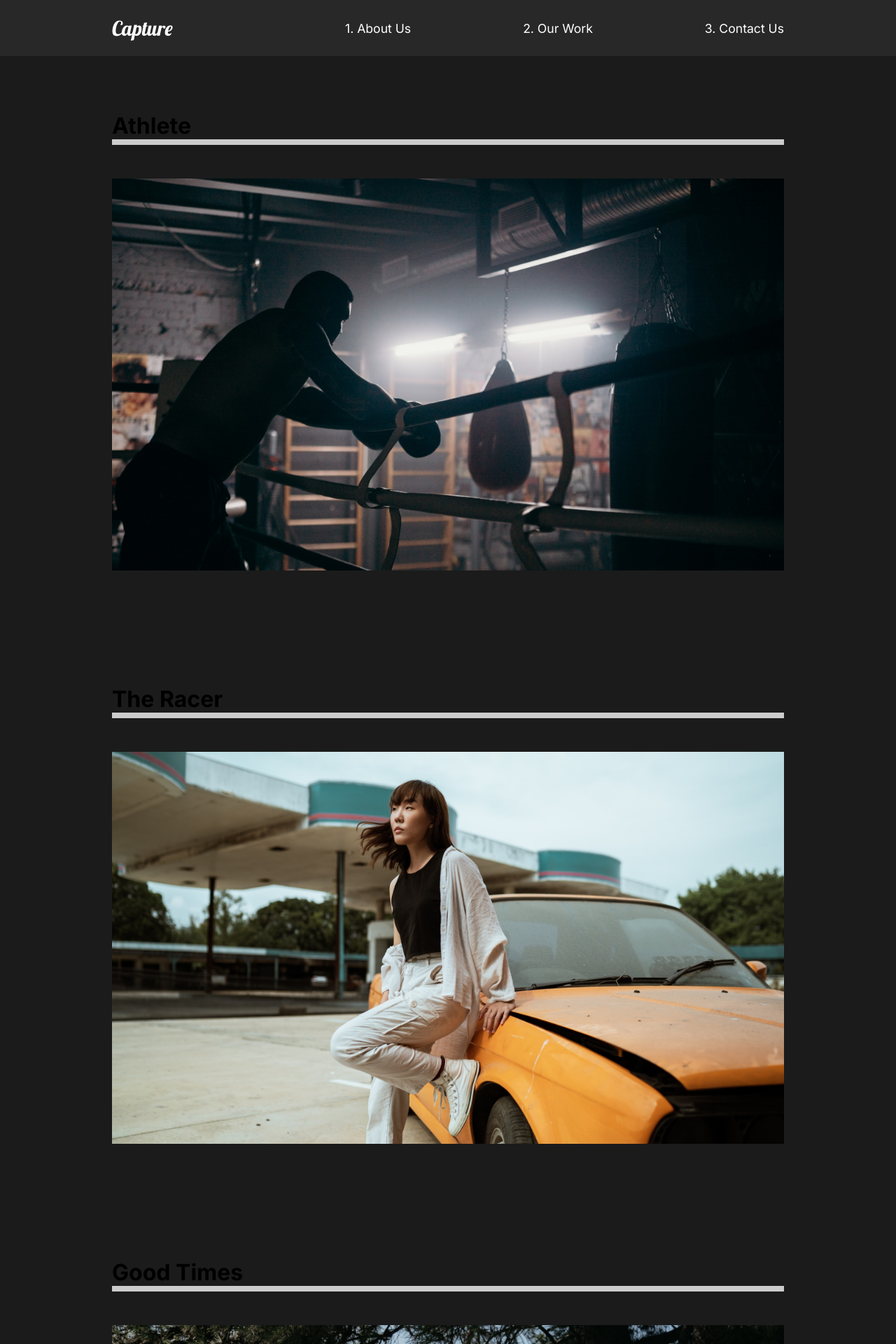
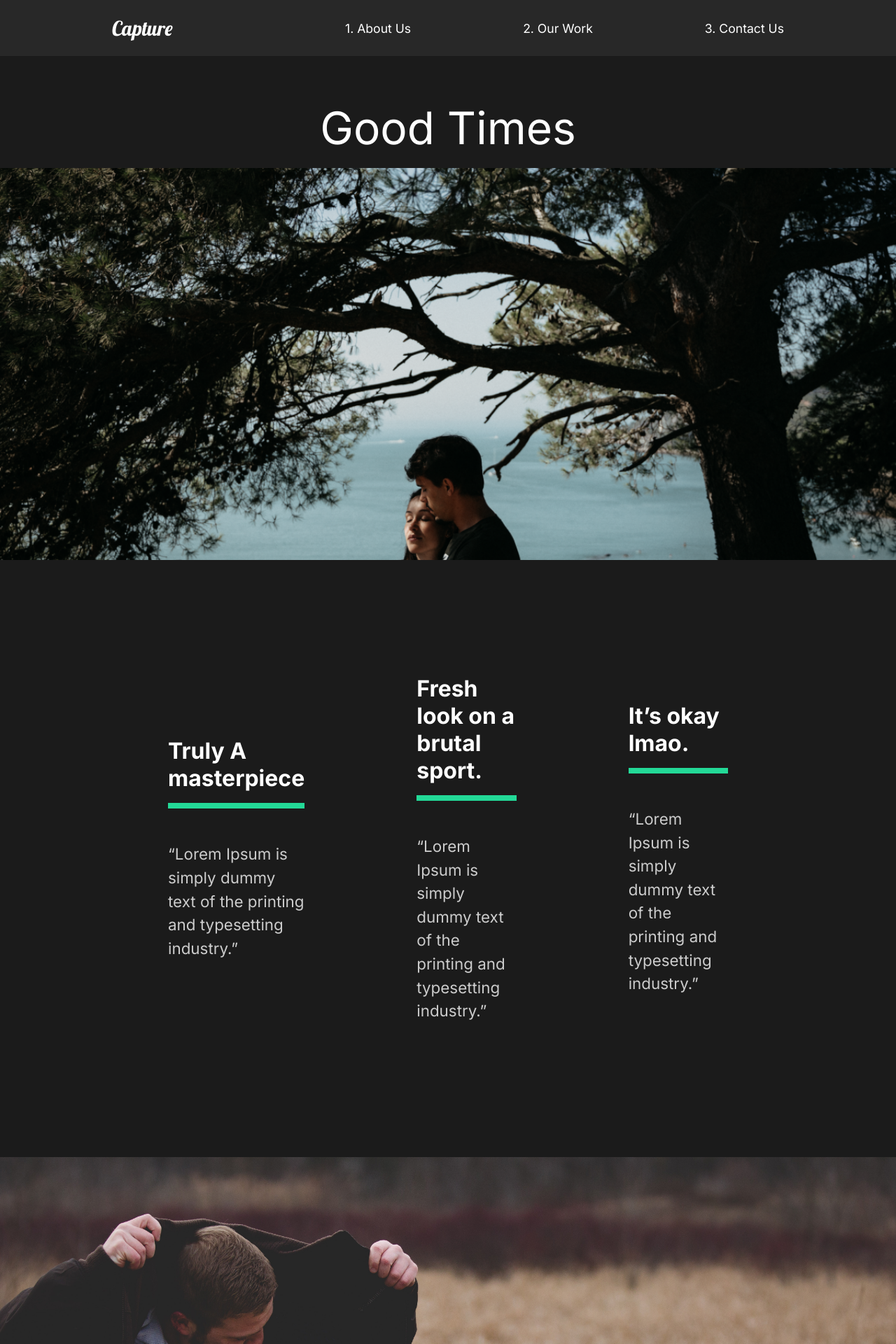
Before and after one commit to nishithgadhiya/react-capture, a React (Create React App) app: page /work/good-times in a window 1280 px wide. Shown: the top 1920 px of the page at 70% size. Built offline with nearby package versions, Linux system fonts and the light colour scheme.

Commit message:
added movie detail

```diff
--- a/src/App.js
+++ b/src/App.js
@@ -5,6 +5,7 @@
 import ABoutUs from "./pages/AboutUs";
 import Nav from "./compoents/Nav";
 import OurWork from "./pages/OurWork";
+import MovieDetail from "./pages/MovieDetail";
 import ContactUs from "./pages/ContactUs";
 //Router
 import { Switch, Route } from "react-router-dom";
@@ -18,8 +19,11 @@
         <Route path="/" exact>
           <ABoutUs />
         </Route>
-        <Route path="/work">
+        <Route path="/work" exact>
           <OurWork />
+        </Route>
+        <Route path="/work/:id">
+          <MovieDetail />
         </Route>
         <Route path="/contact">
           <ContactUs />
--- /dev/null
+++ b/src/movieState.js
@@ -0,0 +1,81 @@
+//Import Images
+import athlete from "./img/athlete-small.png";
+import goodtimes from "./img/goodtimes-small.png";
+import theracer from "./img/theracer-small.png";
+import athlete2 from "./img/athlete2.png";
+import goodtimes2 from "./img/good-times2.jpg";
+import theracer2 from "./img/the-racer2.jpg";
+
+export const MovieState = () => {
+  return [
+    {
+      title: "The Athlete",
+      mainImg: athlete,
+      secondaryImg: athlete2,
+      url: "/work/the-athlete",
+      awards: [
+        {
+          title: "Truly A masterpiece",
+          description:
+            "“Lorem Ipsum is simply dummy text of the printing and typesetting industry.”",
+        },
+        {
+          title: "Fresh look on a brutal sport.",
+          description:
+            "“Lorem Ipsum is simply dummy text of the printing and typesetting industry.”",
+        },
+        {
+          title: "It’s okay lmao.",
+          description:
+            "“Lorem Ipsum is simply dummy text of the printing and typesetting industry.”",
+        },
+      ],
+    },
+    {
+      title: "Good Times",
+      mainImg: goodtimes,
+      url: "/work/good-times",
+      secondaryImg: goodtimes2,
+      awards: [
+        {
+          title: "Truly A masterpiece",
+          description:
+            "“Lorem Ipsum is simply dummy text of the printing and typesetting industry.”",
+        },
+        {
+          title: "Fresh look on a brutal sport.",
+          description:
+            "“Lorem Ipsum is simply dummy text of the printing and typesetting industry.”",
+        },
+        {
+          title: "It’s okay lmao.",
+          description:
+            "“Lorem Ipsum is simply dummy text of the printing and typesetting industry.”",
+        },
+      ],
+    },
+    {
+      title: "The Racer",
+      mainImg: theracer,
+      url: "/work/the-racer",
+      secondaryImg: theracer2,
+      awards: [
+        {
+          title: "Truly A masterpiece",
+          description:
+            "“Lorem Ipsum is simply dummy text of the printing and typesetting industry.”",
+        },
+        {
+          title: "Fresh look on a brutal sport.",
+          description:
+            "“Lorem Ipsum is simply dummy text of the printing and typesetting industry.”",
+        },
+        {
+          title: "It’s okay lmao.",
+          description:
+            "“Lorem Ipsum is simply dummy text of the printing and typesetting industry.”",
+        },
+      ],
+    },
+  ];
+};
--- /dev/null
+++ b/src/pages/MovieDetail.js
@@ -0,0 +1,107 @@
+import React, { useState, useEffect } from "react";
+import styled from "styled-components";
+import { useHistory } from "react-router-dom";
+import { MovieState } from "../movieState";
+
+const MovieDetail = () => {
+  const history = useHistory();
+  const url = history.location.pathname;
+  const [movies, setMovies] = useState(MovieState);
+  const [movie, setMovie] = useState(null);
+  //Use Effect
+  useEffect(() => {
+    const currentMovie = movies.filter((stateMovie) => stateMovie.url === url);
+    setMovie(currentMovie[0]);
+  }, [movies, url]);
+  return (
+    <>
+      {movie && (
+        <Details>
+          <HeadLine>
+            <h2>{movie.title}</h2>
+            <img src={movie.mainImg} alt="mainImg" />
+          </HeadLine>
+          <Awards>
+            {movie.awards.map((award) => (
+              <Award
+                title={award.title}
+                description={award.description}
+                key={award.title}
+              />
+            ))}
+          </Awards>
+          <ImageDisplay>
+            <img src={movie.secondaryImg} alt="secondaryImg" />
+          </ImageDisplay>
+        </Details>
+      )}
+    </>
+  );
+};
+
+const Details = styled.div`
+  color: white;
+`;
+
+const HeadLine = styled.div`
+  min-height: 90vh;
+  padding-top: 20vh;
+  position: relative;
+  h2 {
+    position: absolute;
+    top: 10%;
+    left: 50%;
+    transform: translate(-50%, -10%);
+  }
+  img {
+    width: 100%;
+    height: 70vh;
+    object-fit: cover;
+  }
+`;
+
+const Awards = styled.div`
+  min-height: 80vh;
+  display: flex;
+  margin: 5rem 10rem;
+  align-items: center;
+  justify-content: space-around;
+`;
+
+const AwardStyle = styled.div`
+  padding: 5rem;
+  h3 {
+    font-size: 2rem;
+  }
+  .line {
+    width: 100%;
+    background: #23d997;
+    height: 0.5rem;
+    margin: 1rem 0rem;
+  }
+  p {
+    padding: 2rem 0rem;
+  }
+`;
+
+const ImageDisplay = styled.div`
+  min-height: 50vh;
+  img {
+    height: 100vh;
+    width: 100%;
+    object-fit: cover;
+  }
+`;
+
+//Award Componnet
+const Award = ({ title, description }) => {
+  return (
+    <AwardStyle>
+      <h3>{title}</h3>
+      <div className="line"></div>
+      <p>{description}</p>
+    </AwardStyle>
+  );
+};
+
+export default MovieDetail;
--- a/src/pages/OurWork.js
+++ b/src/pages/OurWork.js
@@ -12,21 +12,21 @@
       <Movie>
         <h1>Athlete</h1>
         <div className="line"></div>
-        <Link>
+        <Link to="/work/the-athlete">
           <img src={athlete} alt="athlete" />
         </Link>
       </Movie>
       <Movie>
         <h1>The Racer</h1>
         <div className="line"></div>
-        <Link>
+        <Link to="/work/the-racer">
           <img src={theracer} alt="theracer" />
         </Link>
       </Movie>
       <Movie>
         <h1>Good Times</h1>
         <div className="line"></div>
-        <Link>
+        <Link to="/work/good-times">
           <img src={goodtimes} alt="goodtimes" />
         </Link>
       </Movie>
```
